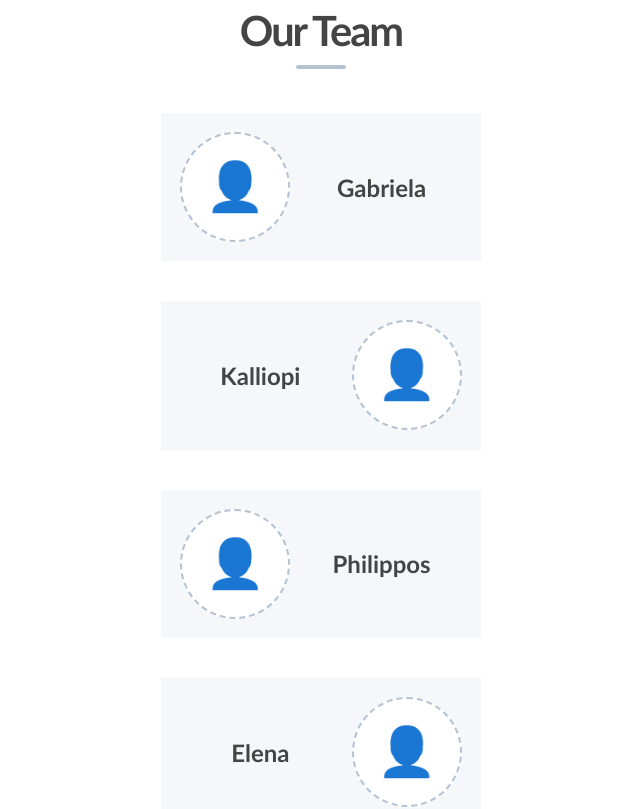
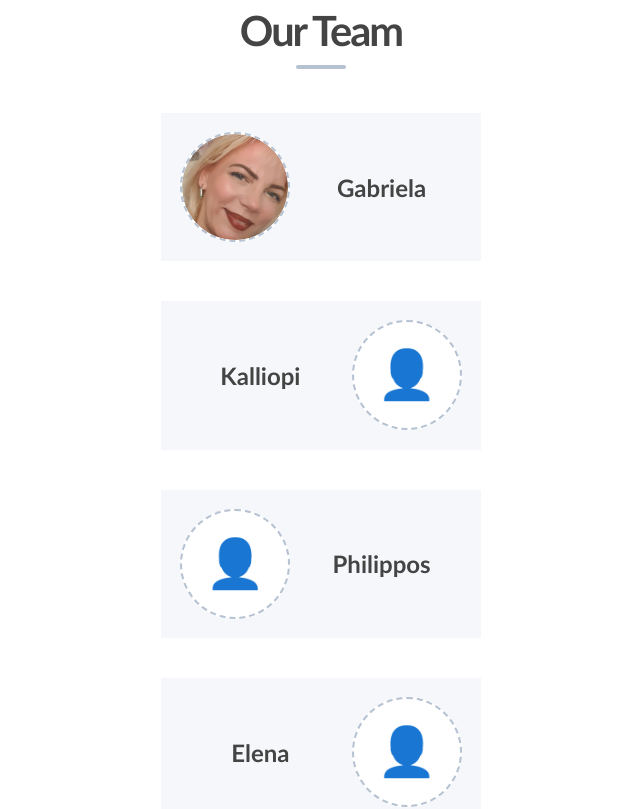
Before and after one commit to chrystalla01/PharmacyWeb, a Next.js app: page / in a window 1280 px wide. Shown: the part 3020-3829 px from the top of the page, without its empty margins (319-959 px from the left). Built offline with nearby package versions, Linux system fonts and the light colour scheme.

Commit message:
mami photo

```diff
--- a/src/app/sections/TeamSection.tsx
+++ b/src/app/sections/TeamSection.tsx
@@ -4,7 +4,7 @@ export default function TeamSection({ lang = 'en' }: { lang?: 'en' | 'gr' }) {
     en: {
       title: 'Our Team',
       members: [
-        { name: 'Gabriela' },
+        { name: 'Gabriela', img: 'imgs/gaby.jpg' },
         { name: 'Kalliopi' },
         { name: 'Philippos' },
         { name: 'Elena' },
@@ -13,7 +13,7 @@ export default function TeamSection({ lang = 'en' }: { lang?: 'en' | 'gr' }) {
     gr: {
       title: 'Η Ομάδα μας',
       members: [
-        { name: 'Γαβριέλλα' },
+        { name: 'Γαβριέλλα', img: 'imgs/gaby.jpg' },
         { name: 'Καλλιόπη' },
         { name: 'Φίλιππος' },
         { name: 'Έλενα' },
@@ -94,8 +94,13 @@ export default function TeamSection({ lang = 'en' }: { lang?: 'en' | 'gr' }) {
                 color: '#6b7280',
                 border: '2px dashed #b6c2d1',
                 flexShrink: 0,
+                overflow: 'hidden',
               }}>
-                <span style={{ fontSize: '3rem', fontWeight: 'bold' }}>👤</span>
+                {member.img ? (
+                  <img src={member.img} alt={member.name} style={{ width: '100%', height: '100%', objectFit: 'cover', borderRadius: '50%' }} />
+                ) : (
+                  <span style={{ fontSize: '3rem', fontWeight: 'bold' }}>👤</span>
+                )}
               </div>
               <div style={{
                 fontFamily: 'Gill Sans, Verdana',
```
Also changed, not shown: public/imgs/gaby.jpg (added).
